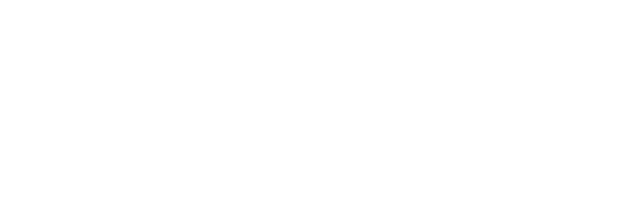
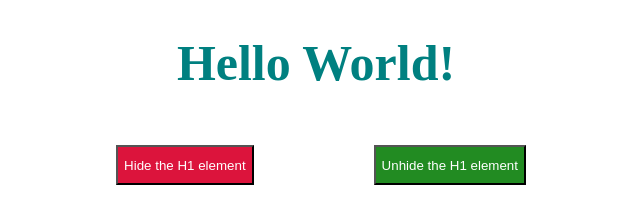
Before and after one commit to samtessema9/w3d3_Lab, a plain HTML site: page index.html in a window 1280 px wide. Shown: the whole page, without its empty margins (324-964 px from the left). Drawn offline with Linux system fonts and the light colour scheme.

Commit message:
completed assignment

```diff
--- a/index.html
+++ b/index.html
@@ -5,10 +5,14 @@
     <meta http-equiv="X-UA-Compatible" content="IE=edge">
     <meta name="viewport" content="width=device-width, initial-scale=1.0">
     <link rel="stylesheet" href="style.css">
-    <script src="./index.js"></script>
+    <script src="./index.js" defer></script>
     <title>Document</title>
 </head>
 <body>
-
+    <h1 id="header">Header</h1>
+    <div id="buttons">
+        <button id="hide-h1">Hide the H1 element</button>
+        <button id="unhide-h1">Unhide the H1 element</button>
+    </div>
 </body>
 </html>
--- a/index.js
+++ b/index.js
@@ -0,0 +1,16 @@
+
+let header = document.getElementById('header');
+
+header.textContent = 'Hello World!';
+
+let hide_button = document.getElementById('hide-h1');
+
+hide_button.addEventListener('click', () => {
+    header.style.display = 'none';
+})
+
+let unhide_button = document.getElementById('unhide-h1');
+
+unhide_button.addEventListener('click', () => {
+    header.style.display = 'block';
+})
--- a/style.css
+++ b/style.css
@@ -0,0 +1,27 @@
+#header {
+    color: teal;
+    text-align: center;
+    font-size: 50px;
+}
+
+#buttons {
+    display: flex;
+    justify-content: center;
+    margin-right: 70px;
+}
+
+#hide-h1 {
+    height: 40px;
+    margin: 20px;
+    margin-left: 100px;
+    background-color: crimson;
+    color: white;
+}
+
+#unhide-h1 {
+    height: 40px;
+    margin: 20px;
+    margin-left: 100px;
+    background-color: forestgreen;
+    color: white;
+}
```
